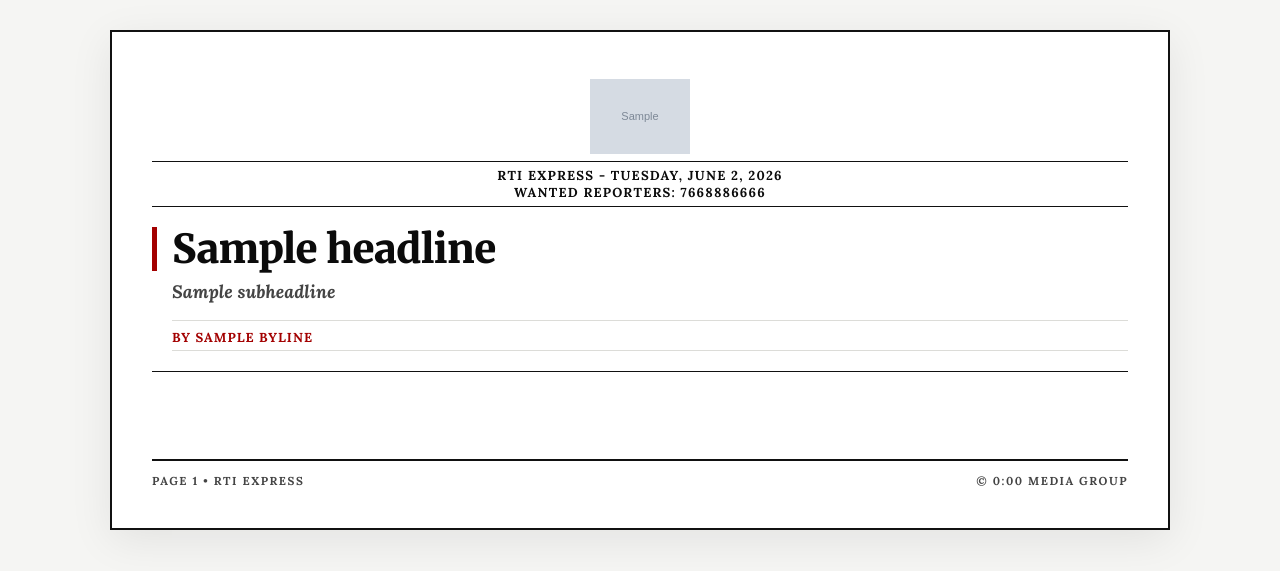
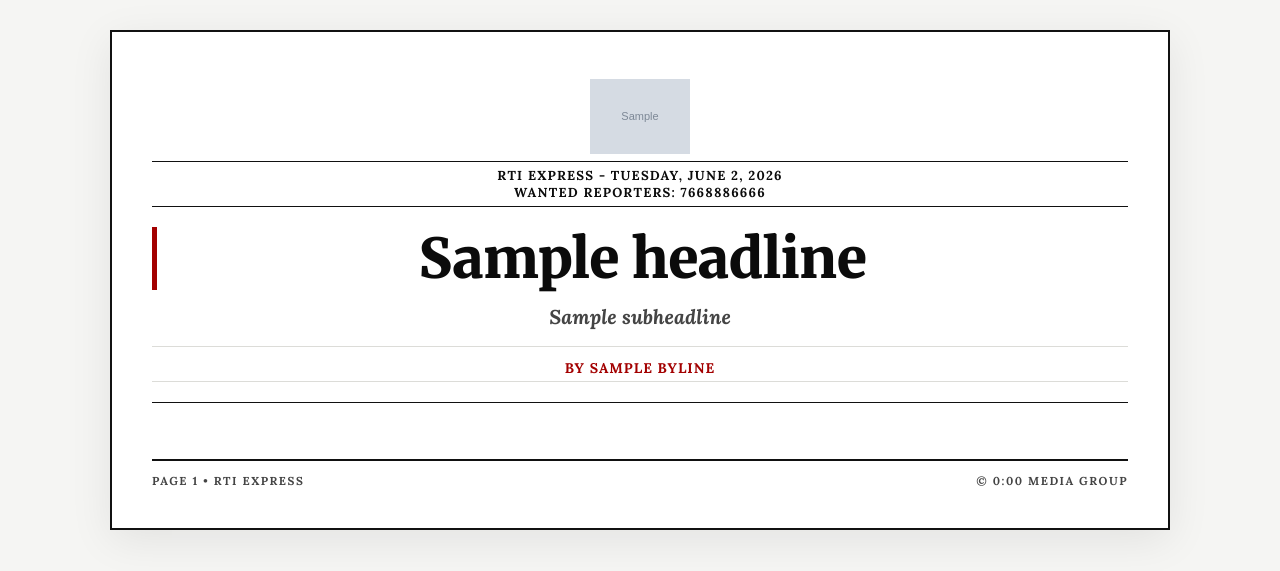
Before and after one commit to Mohitroyal/News-Backend, a Python web app: template app/renderer/templates/rti_express/template.html in a window 1280 px wide. Shown: the top 571 px of the page. Run offline with Jinja, Linux system fonts and the light colour scheme; the template is opened without the code that fills it: most values are stand-ins (such as "Sample title", 1, 10 or a date in 2020); grey boxes marked "Sample" are stand-in pictures.

Commit message:
Increase headline size to 55px and center align across all templates

```diff
--- a/app/renderer/templates/classic.html
+++ b/app/renderer/templates/classic.html
@@ -87,7 +87,7 @@
 
         <!-- Fixed Headline Area: 120px -->
         <div class="headline-block" style="height: 120px; overflow: hidden; margin-bottom: 10px; box-sizing: border-box;">
-            <h2 class="headline" style="margin: 0 0 5px 0; font-size: 40px; line-height: 1.1;">{{ headline }}</h2>
+                <h2 class="headline" style="font-size: 55px; margin: 0 0 5px 0; line-height: 1.15;">{{ headline }}</h2>
             <p class="subheadline" style="margin: 0 0 5px 0; font-size: 16px;">{{ subheadline }}</p>
             <div class="byline" style="margin: 0;">By {{ byline }}</div>
         </div>
--- a/app/renderer/templates/master_layout.html
+++ b/app/renderer/templates/master_layout.html
@@ -617,7 +617,7 @@
 
             <!-- Fixed Headline Section: 120px -->
             <div class="headline-block" style="height: 120px; overflow: hidden; margin-bottom: 10px; box-sizing: border-box; text-align: center;">
-                <h2 class="headline" style="font-size: 40px; margin: 0 0 5px 0; line-height: 1.1;">{{ headline }}</h2>
+                <h2 class="headline" style="font-size: 55px; margin: 0 0 5px 0; line-height: 1.15;">{{ headline }}</h2>
                 <h3 class="subtitle" style="font-size: 18px; margin: 0 0 5px 0; font-style: italic;">{{ subheadline }}</h3>
                 <div class="article-meta" style="margin: 0; font-size: 13px;">
                     {% if byline %}By <span>{{ byline }}</span> | {% endif %}{{ dateline }}
--- a/app/renderer/templates/rti_express/styles.css
+++ b/app/renderer/templates/rti_express/styles.css
@@ -100,12 +100,14 @@ html[lang="ml"] body, html[lang="ml"] .paragraph, html[lang="ml"] .headline {
 /* HEADLINE SECTION */
 .headline-section {
     margin: 22px 0 14px 0;
-    text-align: center;
+    text-align: left;
+    border-left: 5px solid var(--accent-color);
+    padding-left: 15px;
 }
 
 .headline {
     font-family: 'Merriweather', 'Noto Serif Telugu', 'Noto Serif Telugu', 'Noto Sans Telugu', 'Noto Serif Devanagari', 'Noto Sans Devanagari', 'Noto Serif Kannada', 'Noto Sans Kannada', 'Noto Serif Malayalam', 'Noto Sans Malayalam', 'Noto Serif Tamil', 'Noto Sans Tamil', 'Noto Serif Bengali', 'Noto Sans Bengali', 'Noto Serif Gujarati', 'Noto Sans Gujarati', 'Noto Serif Gurmukhi', 'Noto Sans Gurmukhi', 'Noto Serif Oriya', 'Noto Sans Oriya', 'Noto Serif Devanagari', 'Noto Sans Devanagari', 'Noto Serif Kannada', 'Noto Sans Kannada', 'Noto Serif Malayalam', 'Noto Sans Malayalam', 'Noto Serif Tamil', 'Noto Sans Tamil', 'Noto Serif Bengali', 'Noto Sans Bengali', 'Noto Serif Gujarati', 'Noto Sans Gujarati', 'Noto Serif Gurmukhi', 'Noto Sans Gurmukhi', 'Noto Serif Oriya', 'Noto Sans Oriya', serif;
-    font-size: 64px;
+    font-size: 52px;
     font-weight: 900;
     line-height: 1.15;
     color: var(--text-color);
--- a/app/renderer/templates/rti_express/template.html
+++ b/app/renderer/templates/rti_express/template.html
@@ -36,17 +36,17 @@
         </div>
 
         <!-- ZONE 3: Headline Zone (Height: Auto, Min-height: 120px) -->
-        <div class="headline-zone" style="min-height: 120px; height: auto; padding: 20px 0; box-sizing: border-box; display: flex; flex-direction: column; justify-content: center; border-bottom: 1px solid var(--border-color, #111111); margin-bottom: 15px; width: 100%;">
-            <div class="headline-section" style="margin: 0; padding: 0 0 0 15px; border-left: 5px solid var(--accent-color, #a30000); text-align: left; box-sizing: border-box;">
-                <h1 class="headline" style="font-size: 40px; margin: 0; line-height: 1.1; text-align: left; width: 100%; box-sizing: border-box;">{{ headline }}</h1>
+        <div class="headline-zone" style="min-height: 120px; height: auto; padding: 20px 0; box-sizing: border-box; display: flex; flex-direction: column; justify-content: center; border-bottom: 1px solid var(--border-color, #111111); margin-bottom: 15px; width: 100%; text-align: center;">
+            <div class="headline-section" style="margin: 0; padding: 0; text-align: center; box-sizing: border-box;">
+                <h1 class="headline" style="font-size: 55px; margin: 0; line-height: 1.15; text-align: center; width: 100%; box-sizing: border-box;">{{ headline }}</h1>
             </div>
             {% if subheadline %}
-            <div class="subheadline-section" style="margin: 8px 0 0 20px; text-align: left;">
-                <h2 class="subheadline" style="font-size: 18px; margin: 0; text-align: left; font-style: italic; color: #444;">{{ subheadline }}</h2>
+            <div class="subheadline-section" style="margin: 12px 0 0 0; text-align: center;">
+                <h2 class="subheadline" style="font-size: 20px; margin: 0; text-align: center; font-style: italic; color: #444;">{{ subheadline }}</h2>
             </div>
             {% endif %}
             {% if byline %}
-            <div class="byline-section" style="text-align: left; font-size: 13px; margin: 8px 0 0 20px; font-weight: bold; color: var(--accent-color, #a30000);">By {{ byline }}</div>
+            <div class="byline-section" style="text-align: center; font-size: 14px; margin: 12px 0 0 0; font-weight: bold; color: var(--accent-color, #a30000);">By {{ byline }}</div>
             {% endif %}
         </div>
 
```
Also changed, not shown: app/renderer/templates/bharath_reporter/template.html (+6 -6 lines), app/renderer/templates/national_news/template.html (+6 -6 lines).
